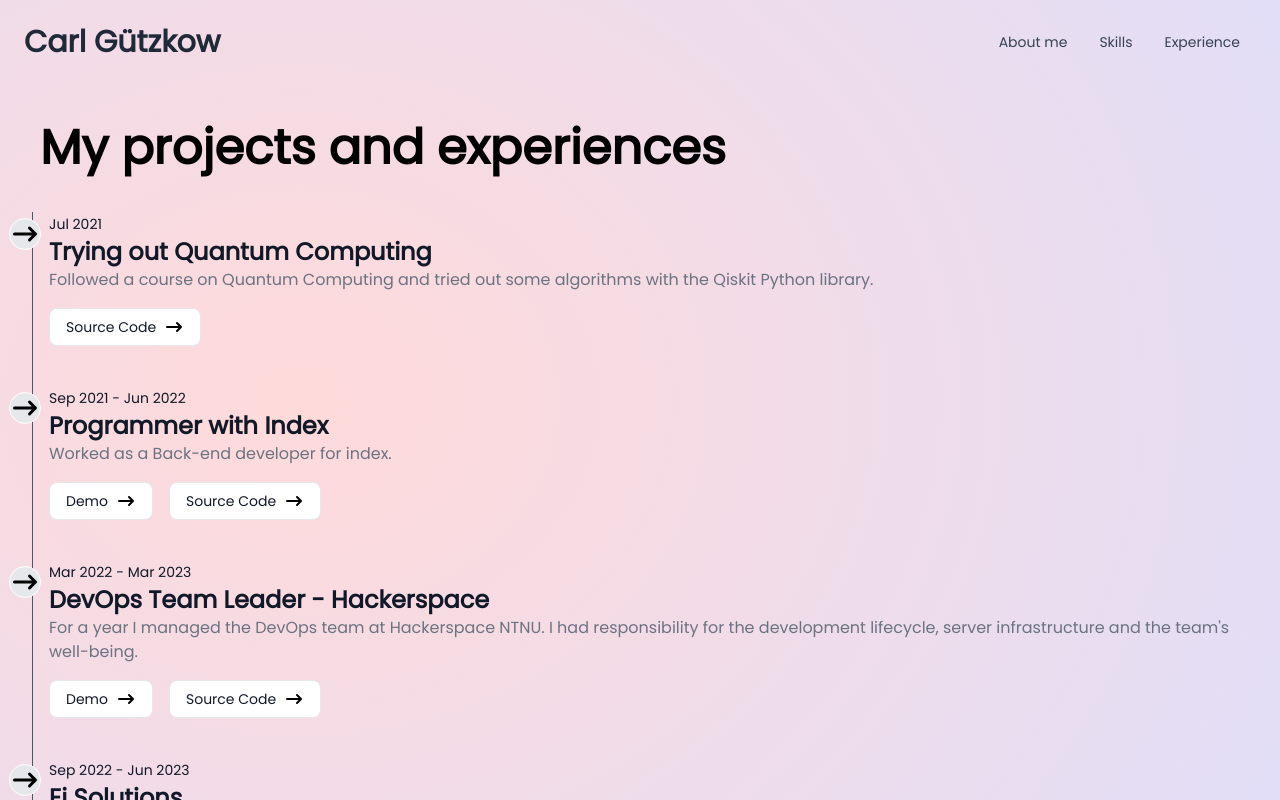
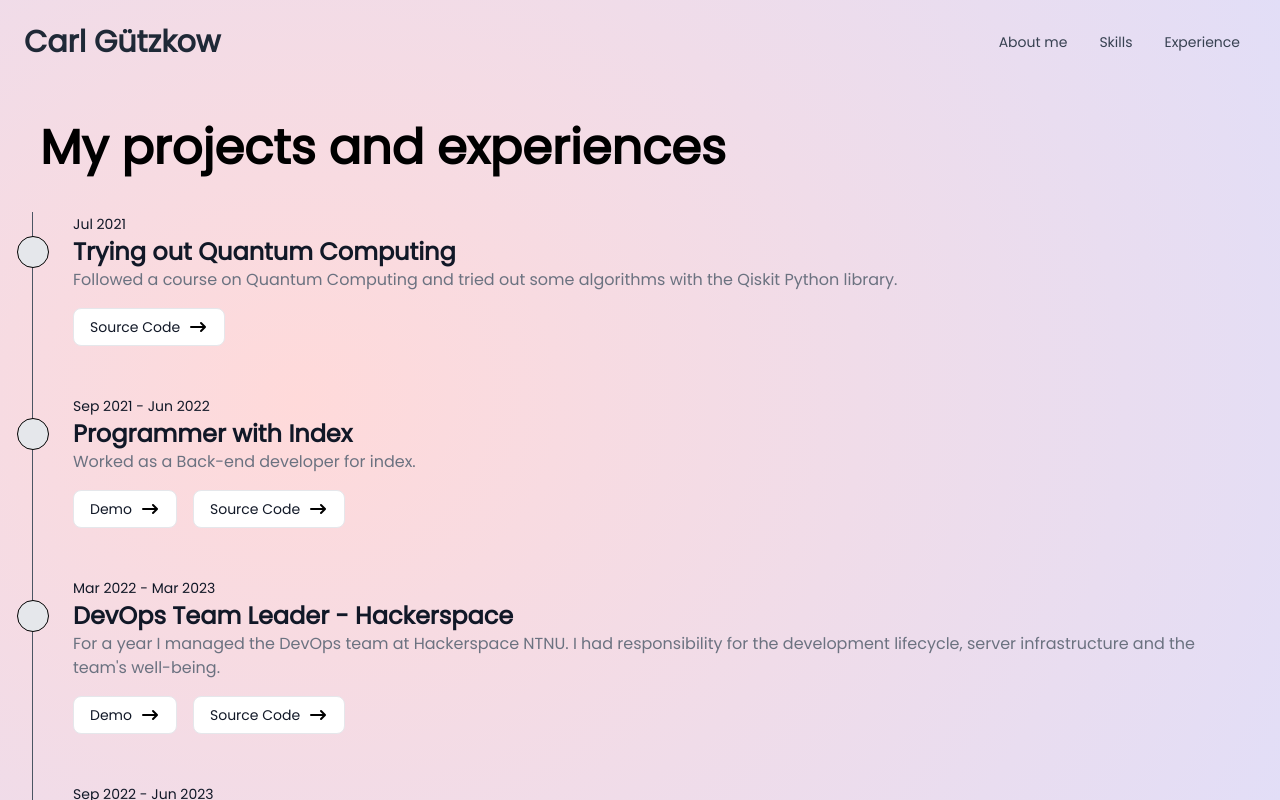
Before and after one commit to CJGutz/eportfolio, a Next.js app: page /experience in a window 1280 px wide. Shown: the top 800 px of the page. Built offline with nearby package versions, Linux system fonts and the light colour scheme.

Commit message:
prettier and better animations for timeline

```diff
--- a/components/Experience/ExperienceTimelineNode.tsx
+++ b/components/Experience/ExperienceTimelineNode.tsx
@@ -22,14 +22,21 @@ const ExperienceTimelineNode = ({
     ' ' +
     date.getFullYear();
   return (
-    <li className="mb-10 ml-4">
-      <div ref={imageRef} className={`duration-300 transition-all absolute w-8 h-8 bg-gray-200 rounded-full mt-1.5 -left-6 border border-white`}>
-        <Image src={rightArrow} alt={'arrow'} className="w-full h-full" />
+    <li className="mb-12 ml-10">
+      <div
+        ref={imageRef}
+        className={`${
+          imageInRange ? 'translate-x-0' : '-translate-x-10 opacity-0'
+        } duration-700 transition-all absolute w-8 h-8 bg-gray-200 rounded-full mt-6 -left-4 border border-black`}
+      >
+        {experience.image && (
+          <Image src={rightArrow} alt={'arrow'} className="w-full h-full" />
+        )}
       </div>
       <div
         className={`${
-          informationInRange ? 'translate-x-0' : 'translate-x-44'
-        } transition-all duration-300`}
+          informationInRange ? 'translate-x-0' : 'translate-x-44 opacity-0'
+        } transition-all duration-700`}
         ref={informationRef}
       >
         <time className="mb-1 text-sm font-normal leading-none text-gray-900 ">
--- a/data/experiences.ts
+++ b/data/experiences.ts
@@ -14,7 +14,8 @@ export const ExperiencesListNode: Map<string, ExperienceListNodeType> = new Map(
       'quantum-algorithms',
       {
         title: 'Trying out Quantum Computing',
-        shortDescription: 'Followed a course on Quantum Computing and tried out some algorithms with the Qiskit Python library.',
+        shortDescription:
+          'Followed a course on Quantum Computing and tried out some algorithms with the Qiskit Python library.',
         dateStart: new Date(2021, 6, 1),
         sourceLink: 'https://github.com/CJGutz/Quantum-Algorithms',
       },
@@ -35,7 +36,7 @@ export const ExperiencesListNode: Map<string, ExperienceListNodeType> = new Map(
       {
         title: 'DevOps Team Leader - Hackerspace',
         shortDescription:
-          'For a year I managed the DevOps team at Hackerspace NTNU. I had responsibility for the development lifecycle, server infrastructure and the team\'s well-being.',
+          "For a year I managed the DevOps team at Hackerspace NTNU. I had responsibility for the development lifecycle, server infrastructure and the team's well-being.",
         dateStart: new Date(2022, 2, 1),
         dateEnd: new Date(2023, 2, 1),
         demoLink: 'https://hackerspace-ntnu.no',
```
